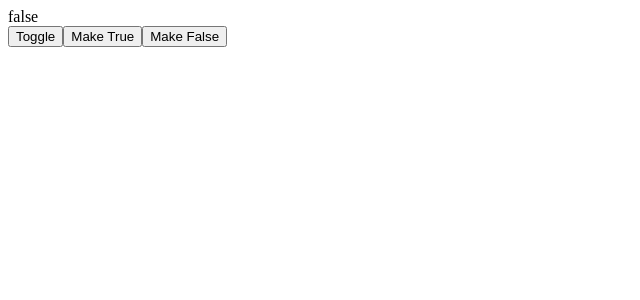
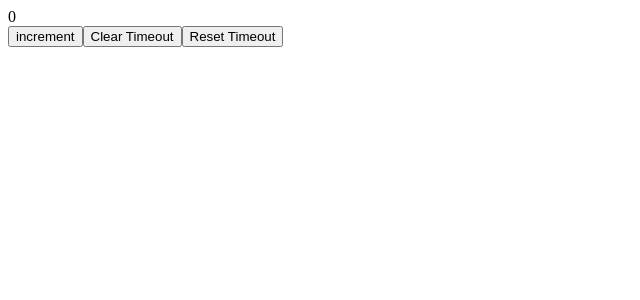
Before and after one commit to mrcruz117/hooksPractice, a React (Create React App) app: page / in a window 1280 px wide. Shown: the top 300 px of the page, without its empty margins (0-640 px from the left). Built offline with nearby package versions, Linux system fonts and the light colour scheme.

Commit message:
created useTimeout

```diff
--- a/src/App.js
+++ b/src/App.js
@@ -5,13 +5,15 @@
 import useLocalStorage from "./hooks/customHooks/useLocalStorage";
 import useUpdateLogger from "./hooks/customHooks/useUpdateLogger";
 import ToggleComponent from "./testComponents/ToggleComponent";
+import TimeoutComponent from "./testComponents/TimeoutComponent";
 
 function App() {
   const [name, setName] = useLocalStorage("name", "");
   useUpdateLogger(name);
   return (
     <>
-      <ToggleComponent />
+      {/* <ToggleComponent /> */}
+      <TimeoutComponent />
     </>
   );
 }
--- /dev/null
+++ b/src/hooks/customHooks/useTimeout.js
@@ -0,0 +1,30 @@
+import { useCallback, useEffect, useRef } from "react";
+
+export default function useTimeout(callback, delay) {
+  const callbackRef = useRef(callback);
+  const timeoutRef = useRef();
+
+  useEffect(() => {
+    callbackRef.current = callback;
+  }, [callback]);
+
+  const set = useCallback(() => {
+    timeoutRef.current = setTimeout(() => callbackRef.current(), delay);
+  }, [delay]);
+
+  const clear = useCallback(() => {
+    timeoutRef.current && clearTimeout(timeoutRef.current);
+  }, []);
+
+  useEffect(() => {
+    set();
+    return clear;
+  }, [delay, set, clear]);
+
+  const reset = useCallback(() => {
+    clear();
+    set();
+  }, [clear, set]);
+
+  return { reset, clear };
+}
--- /dev/null
+++ b/src/testComponents/TimeoutComponent.jsx
@@ -0,0 +1,16 @@
+import { useState } from "react";
+import useTimeout from "../hooks/customHooks/useTimeout";
+
+export default function TimeoutComponent() {
+  const [count, setCount] = useState(0);
+  const { clear, reset } = useTimeout(() => setCount(0), 1000);
+
+  return (
+    <div>
+      <div>{count}</div>
+      <button onClick={() => setCount((c) => c + 1)}>increment</button>
+      <button onClick={clear}>Clear Timeout</button>
+      <button onClick={reset}>Reset Timeout</button>
+    </div>
+  );
+}
```
